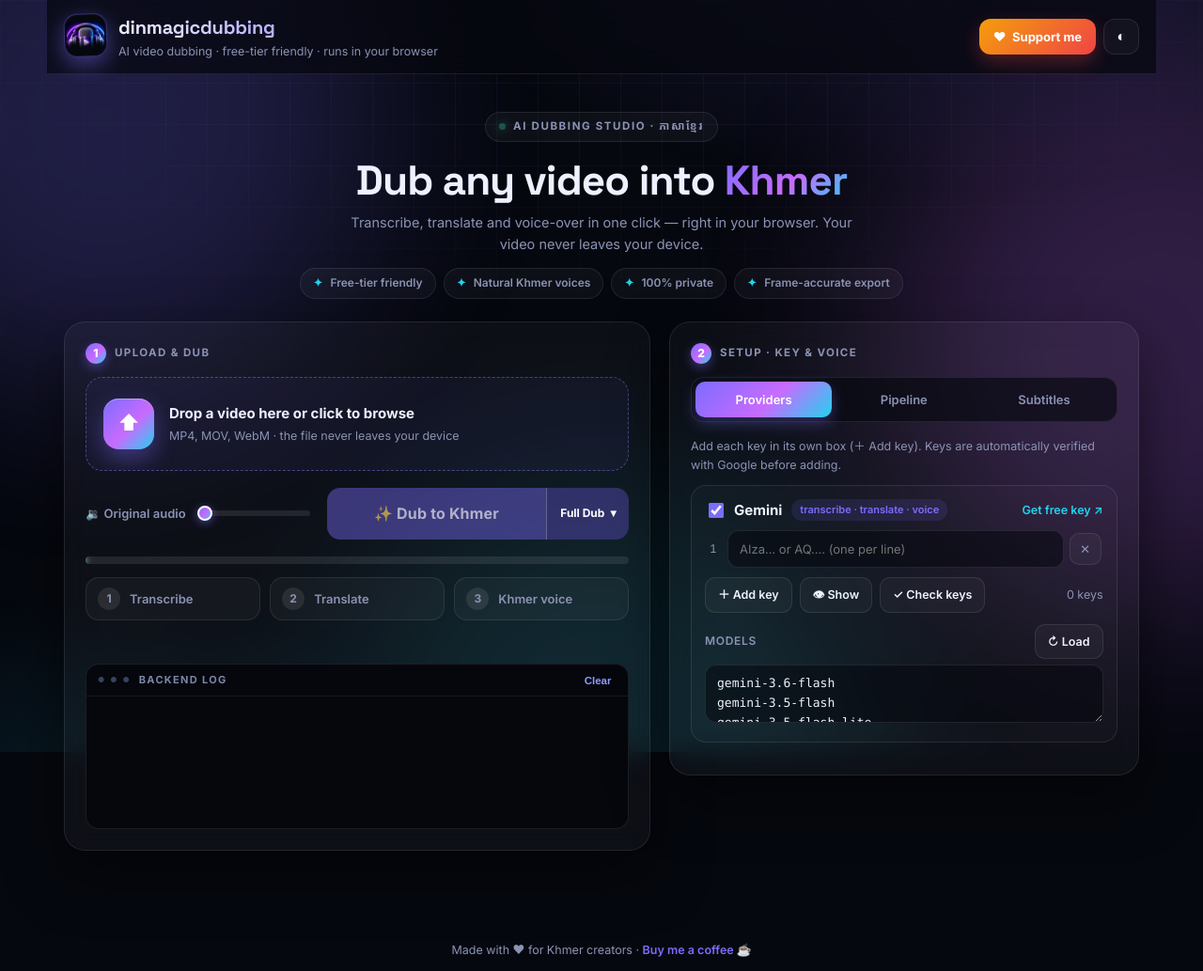
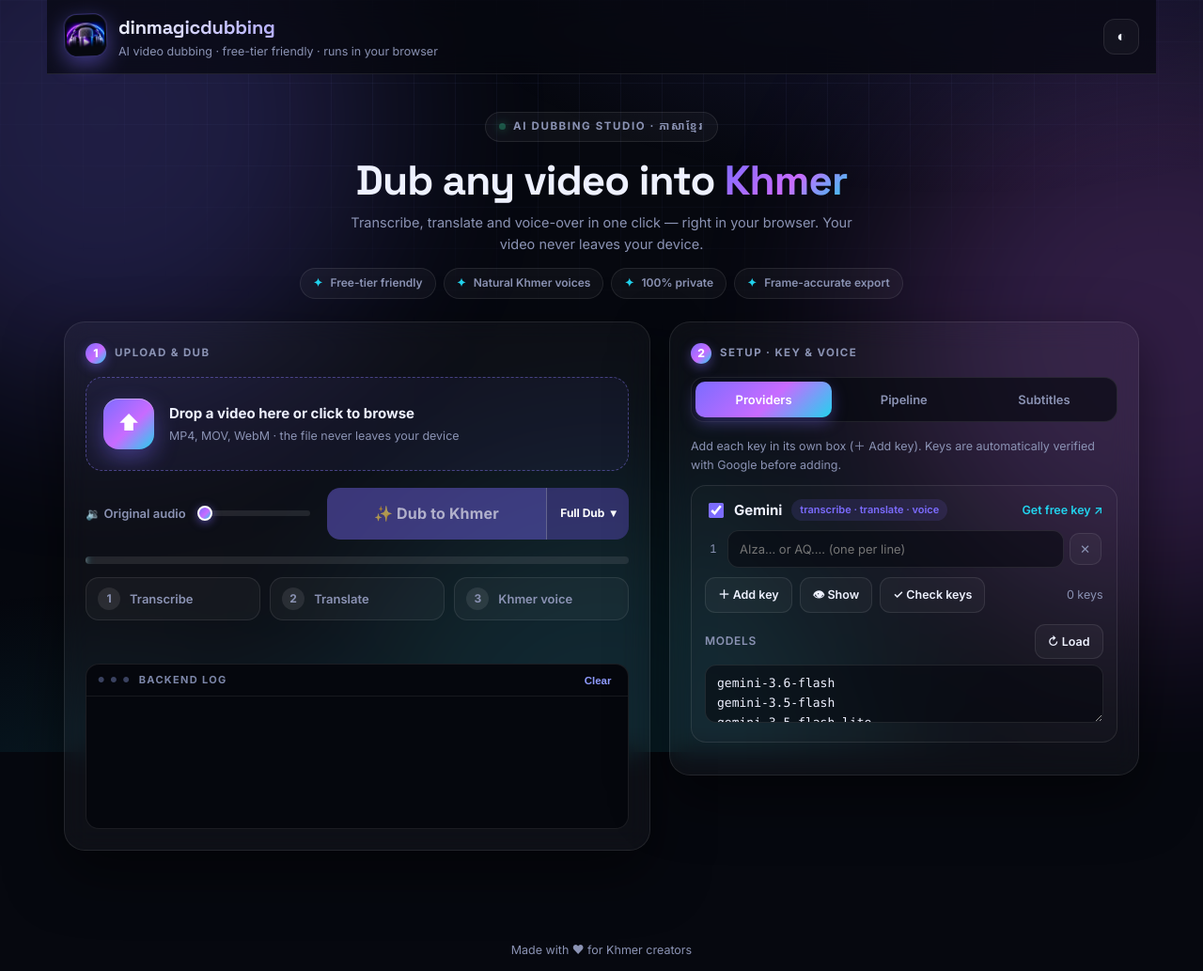
Before and after one commit to nakforver/dinmagicdubbing, a plain HTML site: page index.html in a window 1280 px wide. Shown: the whole page at 94% size. Drawn offline with Linux system fonts and the light colour scheme.

Commit message:
Remove Buy me a coffee / Support me donation UI

```diff
--- a/index.html
+++ b/index.html
@@ -48,7 +48,7 @@
         </div>
       </div>
       <div class="acts">
-        <button class="donate" id="donateBtn" type="button">
+        <button class="donate" id="donateBtn" type="button" hidden="">
           <span>❤</span>
           <b>Support me</b>
         </button>
@@ -449,10 +449,10 @@ Hello everyone, welcome back.">
     </div>
   </div>
   <p class="foot">
-    Made with ❤ for Khmer creators ·
-    <a id="donateLink">Buy me a coffee ☕</a>
+    Made with ❤ for Khmer creators
+    <a id="donateLink" hidden="">Buy me a coffee ☕</a>
   </p>
-  <div class="mod" id="mod">
+  <div class="mod" id="mod" hidden="">
     <div class="mbox">
       <div class="big">
         ☕
```
